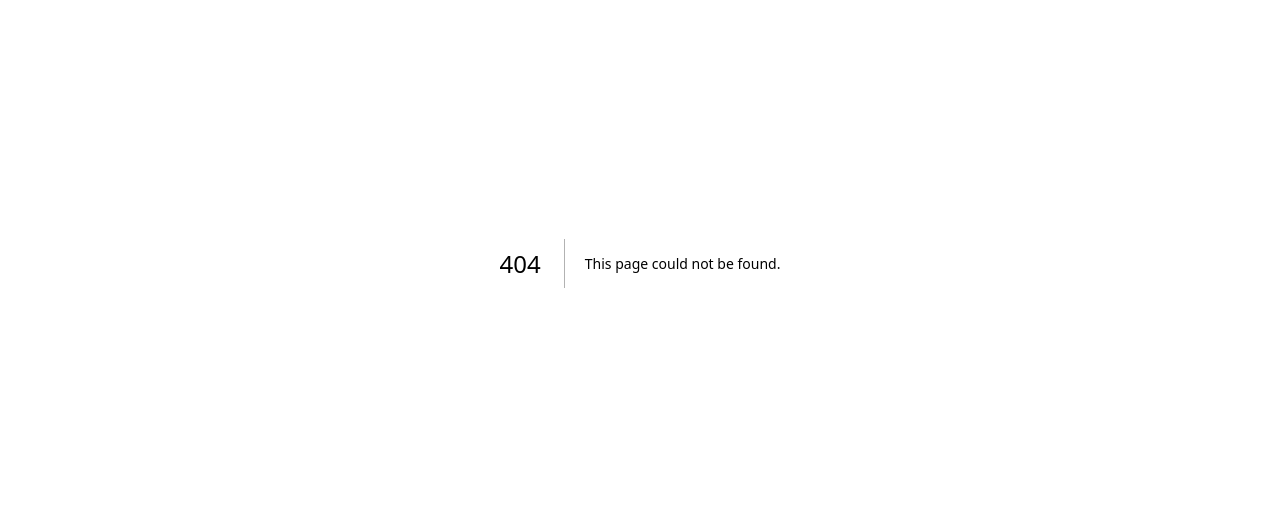
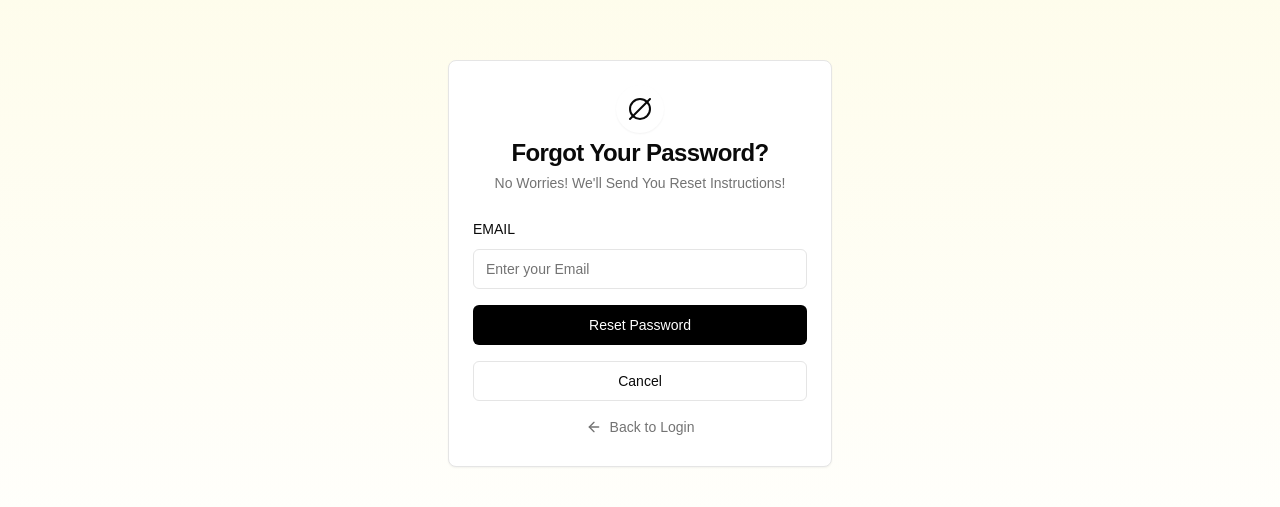
Before and after one commit to Nate8888/FinSim, a Next.js app in the folder frontend/finsim/: page /forgotpwd in a window 1280 px wide. Before the commit this address had no page. Shown: the part 137-644 px from the top of the page. Built offline with nearby package versions, Linux system fonts and the light colour scheme.

Commit message:
Forgot password flow, signup confirm password logic

```diff
--- /dev/null
+++ b/frontend/finsim/app/forgotpwd/page.js
@@ -0,0 +1,172 @@
+'use client'
+
+import { useState } from 'react'
+import Link from 'next/link'
+import { ArrowLeft, CircleSlash2 } from 'lucide-react'
+
+import { Button } from '@/components/ui/button'
+import { Card, CardContent, CardHeader, CardTitle } from '@/components/ui/card'
+import { Input } from '@/components/ui/input'
+import { Label } from '@/components/ui/label'
+
+export default function Forgotpwd() {
+  const [step, setStep] = useState('email')
+  const [email, setEmail] = useState('')
+  const [isLoading, setIsLoading] = useState(false)
+  const [password, setPassword] = useState('')
+  const [confirmPassword, setConfirmPassword] = useState('')
+
+  const handleEmailSubmit = async (e) => {
+    e.preventDefault()
+    setIsLoading(true)
+    // Simulate API call
+    await new Promise(resolve => setTimeout(resolve, 1000))
+    setIsLoading(false)
+    setStep('code')
+  }
+
+  const handleCodeSubmit = async (e) => {
+    e.preventDefault()
+    setIsLoading(true)
+    // Simulate API call
+    await new Promise(resolve => setTimeout(resolve, 1000))
+    setIsLoading(false)
+    setStep('newPassword')
+  }
+
+  const handleNewPasswordSubmit = async (e) => {
+    e.preventDefault()
+    if (password !== confirmPassword) {
+      alert("Passwords don't match")
+      return
+    }
+    setIsLoading(true)
+    // Simulate API call
+    await new Promise(resolve => setTimeout(resolve, 1000))
+    setIsLoading(false)
+    // Redirect to login or show success message
+    alert('Password reset successful!')
+  }
+
+  return (
+    <div className="min-h-screen bg-gradient-to-b from-yellow-50 to-white">
+      <div className="container flex min-h-screen flex-col items-center justify-center">
+        <Card className="w-full max-w-sm">
+          <CardHeader className="space-y-1">
+            <div className="flex justify-center">
+              <div className="rounded-full bg-background p-3 shadow-sm">
+                <CircleSlash2 className="h-6 w-6" />
+              </div>
+            </div>
+            <CardTitle className="text-center text-2xl">Forgot Your Password?</CardTitle>
+            <p className="text-center text-sm text-muted-foreground">
+              {step === 'email'
+                ? "No Worries! We'll Send You Reset Instructions!"
+                : step === 'code'
+                ? 'Enter the code we sent to your email'
+                : 'Set your new password'}
+            </p>
+          </CardHeader>
+          <CardContent>
+            {step === 'email' && (
+              <form onSubmit={handleEmailSubmit} className="space-y-4">
+                <div className="space-y-2">
+                  <Label htmlFor="email">EMAIL</Label>
+                  <Input
+                    id="email"
+                    type="email"
+                    placeholder="Enter your Email"
+                    value={email}
+                    onChange={(e) => setEmail(e.target.value)}
+                    required
+                  />
+                </div>
+                <div className="space-y-4">
+                  <Button className="w-full bg-black text-white hover:bg-gray-800" disabled={isLoading}>
+                    {isLoading ? 'Sending...' : 'Reset Password'}
+                  </Button>
+                  <Button
+                    variant="outline"
+                    type="button"
+                    className="w-full"
+                    onClick={() => setStep('email')}
+                    disabled={isLoading}
+                  >
+                    Cancel
+                  </Button>
+                </div>
+              </form>
+            )}
+            {step === 'code' && (
+              <form onSubmit={handleCodeSubmit} className="space-y-4">
+                <div className="space-y-2">
+                  <Label htmlFor="code">VERIFICATION CODE</Label>
+                  <Input
+                    id="code"
+                    type="text"
+                    placeholder="Enter verification code"
+                    required
+                    className="text-center text-lg tracking-widest"
+                    maxLength={6}
+                  />
+                </div>
+                <div className="space-y-4">
+                  <Button className="w-full bg-black text-white hover:bg-gray-800" disabled={isLoading}>
+                    {isLoading ? 'Verifying...' : 'Verify Code'}
+                  </Button>
+                  <Button
+                    variant="outline"
+                    type="button"
+                    className="w-full"
+                    onClick={() => setStep('email')}
+                    disabled={isLoading}
+                  >
+                    Try Different Email
+                  </Button>
+                </div>
+              </form>
+            )}
+            {step === 'newPassword' && (
+              <form onSubmit={handleNewPasswordSubmit} className="space-y-4">
+                <div className="space-y-2">
+                  <Label htmlFor="new-password">NEW PASSWORD</Label>
+                  <Input
+                    id="new-password"
+                    type="password"
+                    placeholder="Enter new password"
+                    value={password}
+                    onChange={(e) => setPassword(e.target.value)}
+                    required
+                  />
+                </div>
+                <div className="space-y-2">
+                  <Label htmlFor="confirm-password">CONFIRM NEW PASSWORD</Label>
+                  <Input
+                    id="confirm-password"
+                    type="password"
+                    placeholder="Confirm new password"
+                    value={confirmPassword}
+                    onChange={(e) => setConfirmPassword(e.target.value)}
+                    required
+                  />
+                </div>
+                <Button className="w-full bg-black text-white hover:bg-gray-800" disabled={isLoading}>
+                  {isLoading ? 'Resetting...' : 'Reset Password'}
+                </Button>
+              </form>
+            )}
+            <div className="mt-4 text-center">
+              <Link
+                href="/"
+                className="inline-flex items-center text-sm text-muted-foreground hover:text-primary"
+              >
+                <ArrowLeft className="mr-2 h-4 w-4" />
+                Back to Login
+              </Link>
+            </div>
+          </CardContent>
+        </Card>
+      </div>
+    </div>
+  )
+}
--- a/frontend/finsim/app/page.js
+++ b/frontend/finsim/app/page.js
@@ -86,7 +86,7 @@ export default function Signin() {
           Sign in with Google
         </Button>
         <div className="mt-6 text-center text-sm">
-          <Link href="/forgot-password" className="text-primary hover:underline">
+          <Link href="/forgotpwd" className="text-primary hover:underline">
             Forgot password?
           </Link>
         </div>
--- a/frontend/finsim/app/signup/page.js
+++ b/frontend/finsim/app/signup/page.js
@@ -2,12 +2,35 @@
 
 import Link from 'next/link'
 import { TrendingUp } from 'lucide-react'
+import { useState } from 'react'
 import { Button } from '@/components/ui/button'
 import { Checkbox } from '@/components/ui/checkbox'
 import { Input } from '@/components/ui/input'
 import { Label } from '@/components/ui/label'
+import { useLoading } from '@/contexts/loading-context'
 
 export default function Signup() {
+  const [email, setEmail] = useState('')
+  const [password, setPassword] = useState('')
+  const [confirmPassword, setConfirmPassword] = useState('')
+  const [error, setError] = useState('')
+  const { setLoading } = useLoading()
+
+  const handleSubmit = (e) => {
+    e.preventDefault()
+    if (password !== confirmPassword) {
+      setError('Passwords do not match')
+      return
+    }
+    if (!password || !confirmPassword) {
+      setError('Password fields cannot be empty')
+      return
+    }
+    // Proceed with form submission
+    setError('')
+    console.log('Form submitted')
+  }
+
   return (
     <div className="min-h-screen bg-gradient-to-b from-yellow-50 to-white">
       <div className="container mx-auto min-h-screen max-w-md px-6 py-12">
@@ -19,15 +42,44 @@ export default function Signup() {
           <p className="text-sm text-muted-foreground">Create Your Account</p>
         </div>
         <div className="mt-8 space-y-6">
-          <form className="space-y-4">
+          <form className="space-y-4" onSubmit={handleSubmit}>
             <div className="space-y-2">
               <Label htmlFor="email">EMAIL</Label>
-              <Input id="email" placeholder="email" required type="email" className="shadow-md"/>
+              <Input
+                id="email"
+                placeholder="email"
+                required
+                type="email"
+                className="shadow-md"
+                value={email}
+                onChange={(e) => setEmail(e.target.value)}
+              />
             </div>
             <div className="space-y-2">
               <Label htmlFor="password">PASSWORD</Label>
-              <Input id="password" placeholder="password" required type="password" className="shadow-md"/>
+              <Input
+                id="password"
+                placeholder="password"
+                required
+                type="password"
+                className="shadow-md"
+                value={password}
+                onChange={(e) => setPassword(e.target.value)}
+              />
             </div>
+            <div className="space-y-2">
+              <Label htmlFor="confirmPassword">CONFIRM PASSWORD</Label>
+              <Input
+                id="confirmPassword"
+                placeholder="confirm password"
+                required
+                type="password"
+                className="shadow-md"
+                value={confirmPassword}
+                onChange={(e) => setConfirmPassword(e.target.value)}
+              />
+            </div>
+            {error && <p className="text-red-500 text-sm">{error}</p>}
             <div className="flex items-center space-x-2">
               <Checkbox id="terms" required />
               <Label className="text-sm" htmlFor="terms">
```
